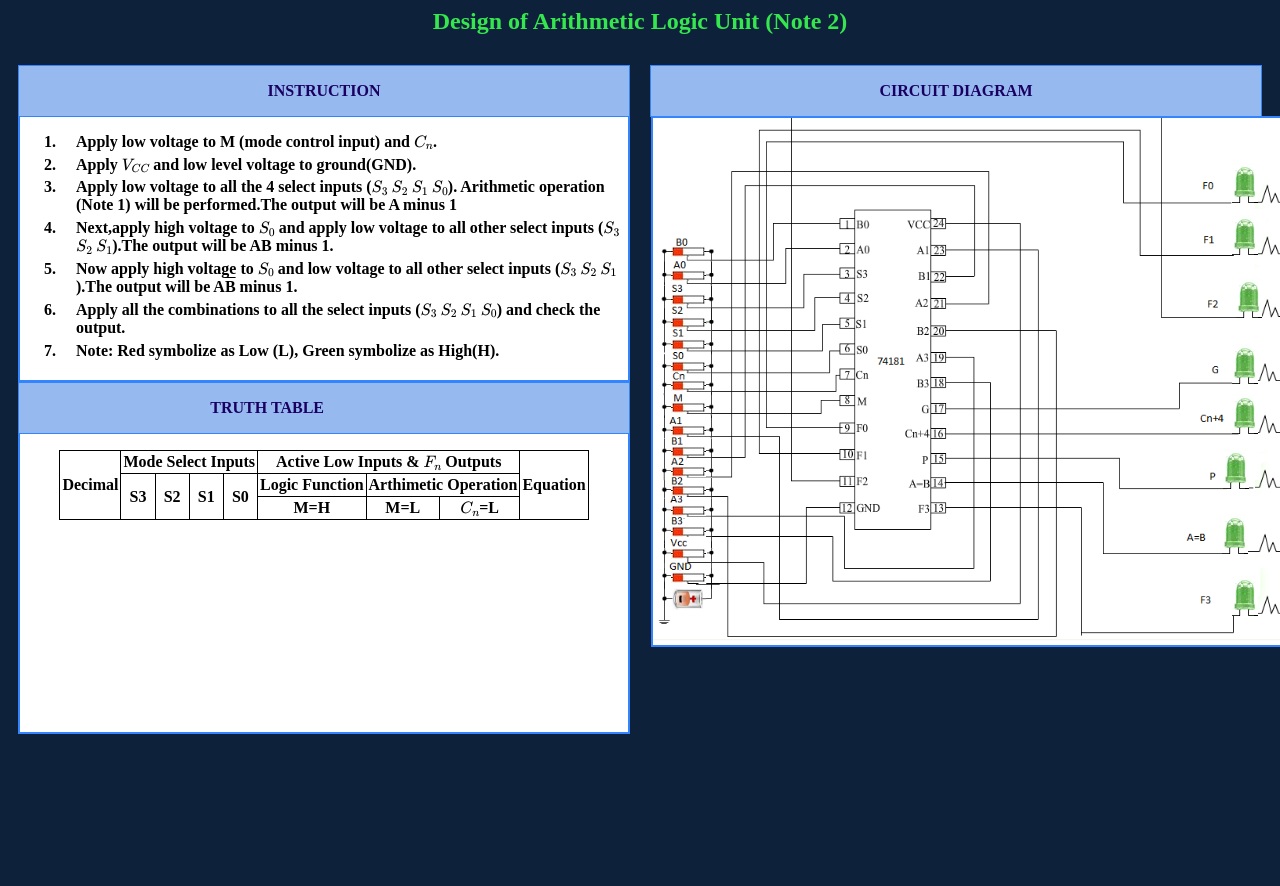
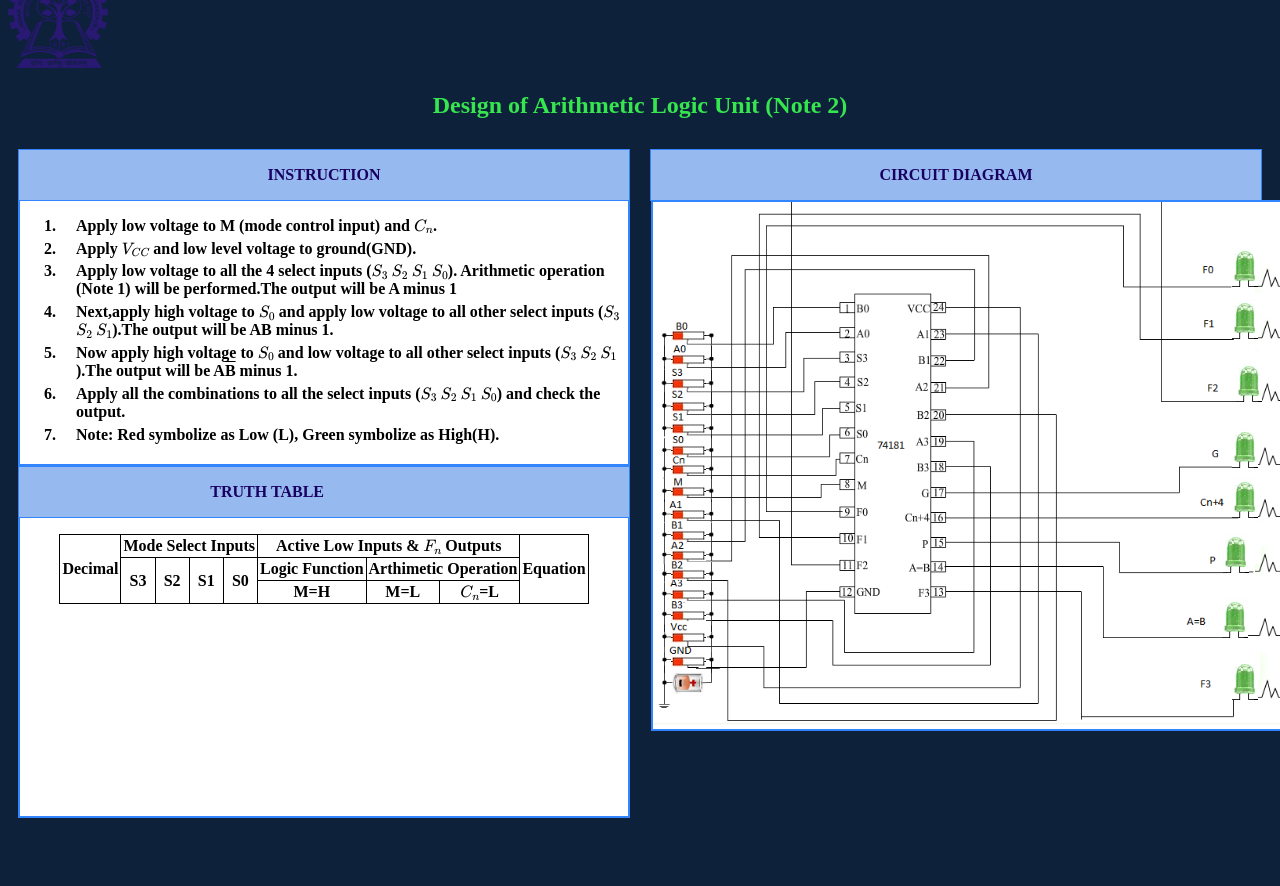
Before and after one commit to virtual-labs/exp-arithmetic-logic-unit-iitkgp, a plain HTML site: page experiment/simulation/exp10b/exp10p2.html in a window 1280 px wide. Shown: the part 40-926 px from the top of the page. Before the commit the page ends 896 px from the top, so only its background shows below. Drawn offline with nearby package versions, Linux system fonts and the light colour scheme; some packages are replaced by stand-ins of ours.

Commit message:
Update exp10p2.html

```diff
--- a/experiment/simulation/exp10b/exp10p2.html
+++ b/experiment/simulation/exp10b/exp10p2.html
@@ -56,7 +56,7 @@ div.intbl{
 
 
     <div class="row">
-        <img src="../../images/logo.jpg" class="responsive"/>
+         <img src="../../images/iitkgp.png" style="width:100px;height:100px;" class="responsive"/>
     </div>
 
 
```
